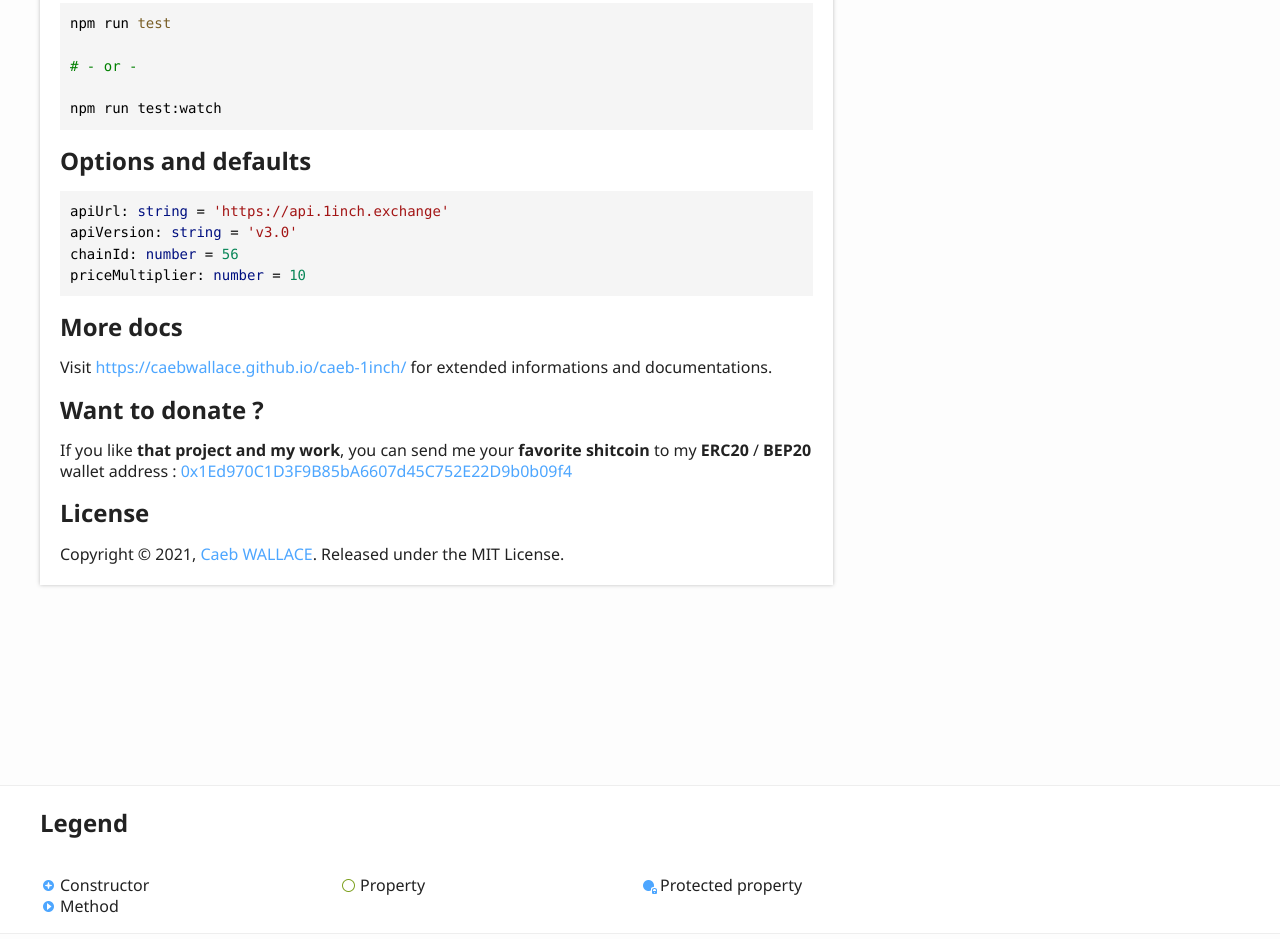
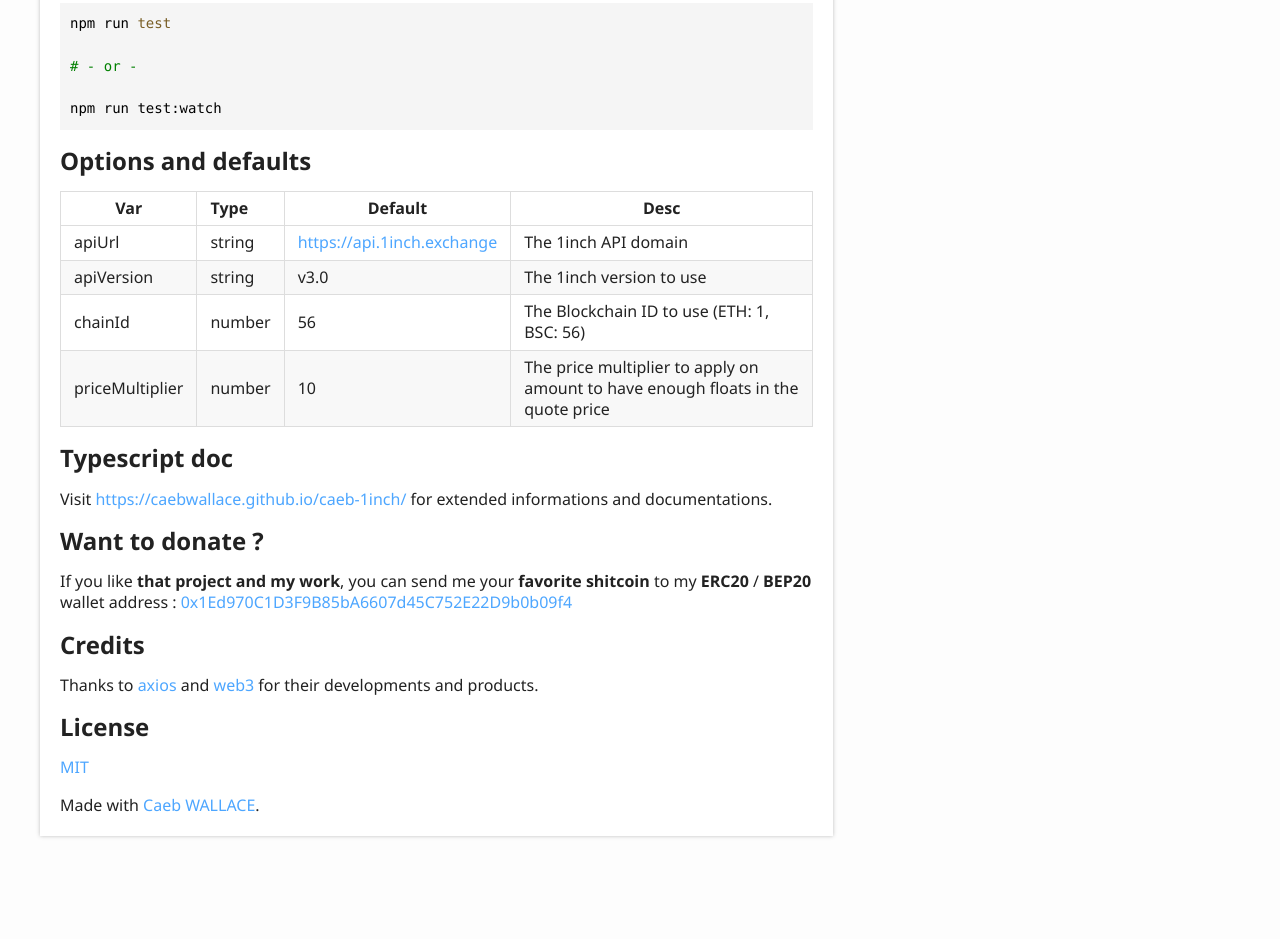
Before and after one commit to caebwallace/caeb-1inch, a website: page docs/index.html in a window 1280 px wide. Shown: the part 1858-2797 px from the top of the page. Drawn offline with Linux system fonts and the light colour scheme.

Commit message:
v0.1.15 Improve doc

```diff
--- a/docs/index.html
+++ b/docs/index.html
@@ -3,8 +3,8 @@
 <head>
 	<meta charset="utf-8">
 	<meta http-equiv="X-UA-Compatible" content="IE=edge">
-	<title>caeb-1inch - v0.1.14</title>
-	<meta name="description" content="Documentation for caeb-1inch - v0.1.14">
+	<title>caeb-1inch - v0.1.15</title>
+	<meta name="description" content="Documentation for caeb-1inch - v0.1.15">
 	<meta name="viewport" content="width=device-width, initial-scale=1">
 	<link rel="stylesheet" href="assets/css/main.css">
 	<script async src="assets/js/search.js" id="search-script"></script>
@@ -23,7 +23,7 @@
 						<li class="state loading">Preparing search index...</li>
 						<li class="state failure">The search index is not available</li>
 					</ul>
-					<a href="index.html" class="title">caeb-1inch - v0.1.14</a>
+					<a href="index.html" class="title">caeb-1inch - v0.1.15</a>
 				</div>
 				<div class="table-cell" id="tsd-widgets">
 					<div id="tsd-filter">
@@ -50,7 +50,7 @@
 	</div>
 	<div class="tsd-page-title">
 		<div class="container">
-			<h1>caeb-1inch - v0.1.14</h1>
+			<h1>caeb-1inch - v0.1.15</h1>
 		</div>
 	</div>
 </header>
@@ -134,23 +134,57 @@
 				<a href="#options-and-defaults" id="options-and-defaults" style="color: inherit; text-decoration: none;">
 					<h2>Options and defaults</h2>
 				</a>
-				<pre><code><span style="color: #000000">apiUrl: </span><span style="color: #001080">string</span><span style="color: #000000"> = </span><span style="color: #A31515">&#039;https://api.1inch.exchange&#039;</span>
-<span style="color: #000000">apiVersion: </span><span style="color: #001080">string</span><span style="color: #000000"> = </span><span style="color: #A31515">&#039;v3.0&#039;</span>
-<span style="color: #000000">chainId: </span><span style="color: #001080">number</span><span style="color: #000000"> = </span><span style="color: #098658">56</span>
-<span style="color: #000000">priceMultiplier: </span><span style="color: #001080">number</span><span style="color: #000000"> = </span><span style="color: #098658">10</span>
-</code></pre>
-				<a href="#more-docs" id="more-docs" style="color: inherit; text-decoration: none;">
-					<h2>More docs</h2>
+				<table>
+					<thead>
+						<tr>
+							<th>Var</th>
+							<th align="left">Type</th>
+							<th>Default</th>
+							<th>Desc</th>
+						</tr>
+					</thead>
+					<tbody><tr>
+							<td>apiUrl</td>
+							<td align="left">string</td>
+							<td><a href="https://api.1inch.exchange">https://api.1inch.exchange</a></td>
+							<td>The 1inch API domain</td>
+						</tr>
+						<tr>
+							<td>apiVersion</td>
+							<td align="left">string</td>
+							<td>v3.0</td>
+							<td>The 1inch version to use</td>
+						</tr>
+						<tr>
+							<td>chainId</td>
+							<td align="left">number</td>
+							<td>56</td>
+							<td>The Blockchain ID to use (ETH: 1, BSC: 56)</td>
+						</tr>
+						<tr>
+							<td>priceMultiplier</td>
+							<td align="left">number</td>
+							<td>10</td>
+							<td>The price multiplier to apply on amount to have enough floats in the quote price</td>
+						</tr>
+				</tbody></table>
+				<a href="#typescript-doc" id="typescript-doc" style="color: inherit; text-decoration: none;">
+					<h2>Typescript doc</h2>
 				</a>
 				<p>Visit <a href="https://caebwallace.github.io/caeb-1inch/">https://caebwallace.github.io/caeb-1inch/</a> for extended informations and documentations.</p>
 				<a href="#want-to-donate-" id="want-to-donate-" style="color: inherit; text-decoration: none;">
 					<h2>Want to donate ?</h2>
 				</a>
 				<p>If you like <strong>that project and my work</strong>, you can send me your <strong>favorite shitcoin</strong> to my <strong>ERC20</strong> / <strong>BEP20</strong> wallet address : <a href="https://bscscan.com/address/0x1Ed970C1D3F9B85bA6607d45C752E22D9b0b09f4">0x1Ed970C1D3F9B85bA6607d45C752E22D9b0b09f4</a></p>
+				<a href="#credits" id="credits" style="color: inherit; text-decoration: none;">
+					<h2>Credits</h2>
+				</a>
+				<p>Thanks to <a href="https://github.com/axios/axios">axios</a> and <a href="https://github.com/ChainSafe/web3.js">web3</a> for their developments and products.</p>
 				<a href="#license" id="license" style="color: inherit; text-decoration: none;">
 					<h2>License</h2>
 				</a>
-				<p>Copyright © 2021, <a href="https://twitter.com/caeb_wallace">Caeb WALLACE</a>. Released under the MIT License.</p>
+				<p><a href="LICENSE">MIT</a></p>
+				<p>Made with  <a href="https://twitter.com/caeb_wallace">Caeb WALLACE</a>.</p>
 			</div>
 		</div>
 		<div class="col-4 col-menu menu-sticky-wrap menu-highlight">
--- a/package.json
+++ b/package.json
@@ -1,6 +1,6 @@
 {
     "name": "caeb-1inch",
-    "version": "0.1.14",
+    "version": "0.1.15",
     "description": "1inch Wrapper made by CAEB",
     "main": "dist/index.js",
     "scripts": {
```
Also changed, not shown: docs/classes/client1inch.html (+4 -4 lines), docs/enums/iblockchain.html (+4 -4 lines), docs/interfaces/client1inchprops.html (+4 -4 lines), docs/interfaces/client1inchrequestquoteaddress.html (+4 -4 lines), docs/interfaces/client1inchrequestquotesymbol.html (+4 -4 lines), docs/interfaces/itoken.html (+4 -4 lines), docs/interfaces/itokenlist.html (+4 -4 lines), docs/modules.html (+4 -4 lines), README.md, 1 other file.
